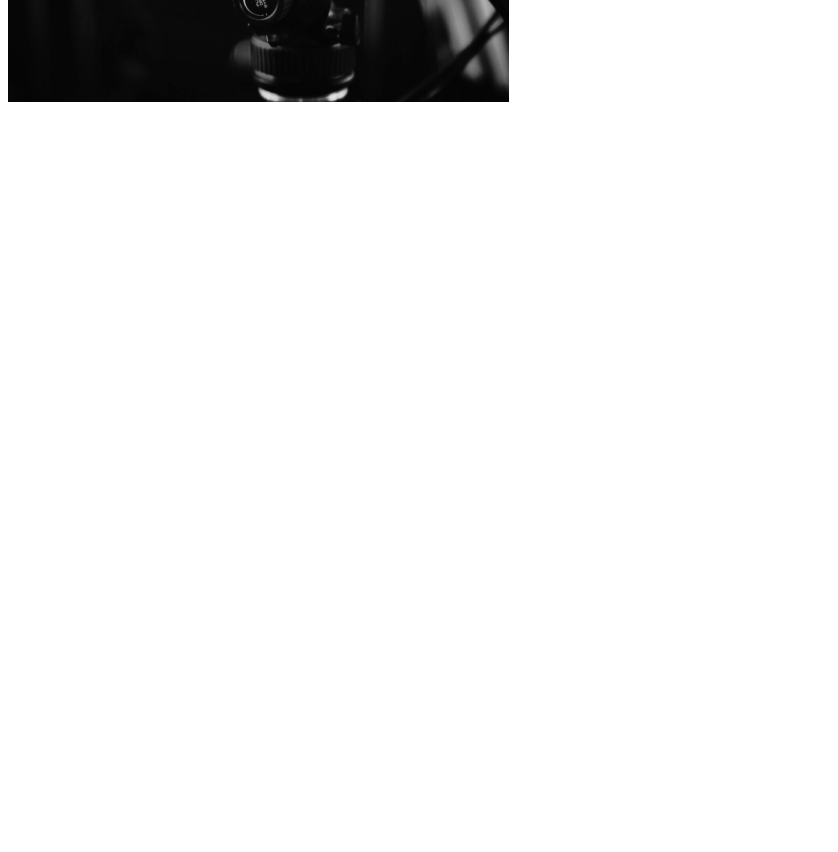
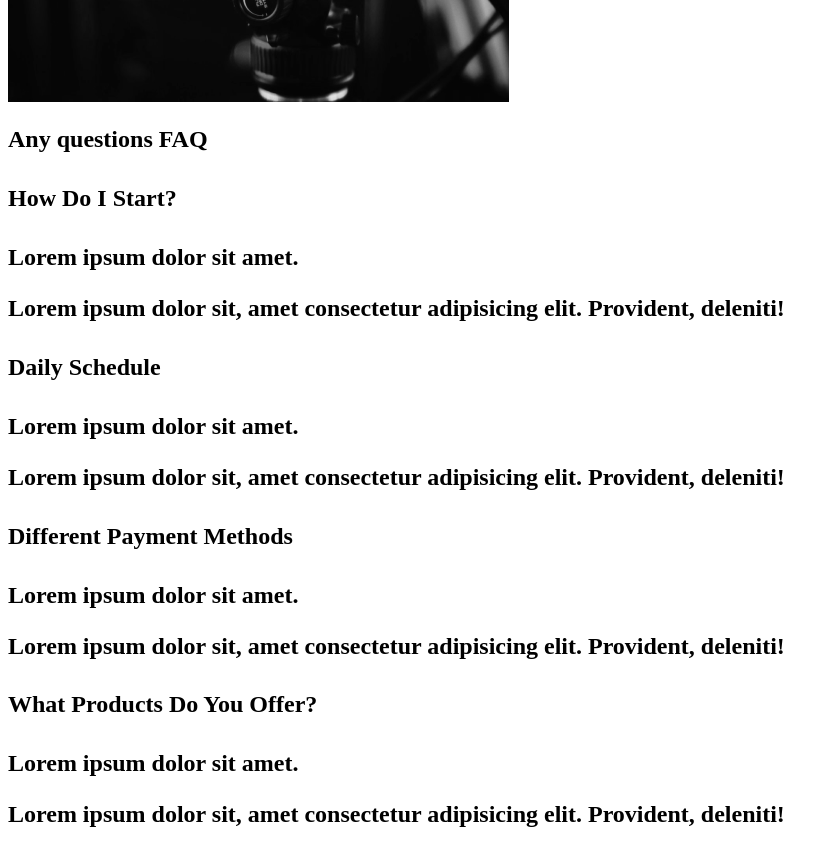
Before and after one commit to Brian-Magomere-Igadwa/capture-project, a React (Create React App) app: page / in a window 1280 px wide. Shown: the part 2280-3132 px from the top of the page, without its empty margins (0-838 px from the left). Before the commit the page ends 2394 px from the top, so only its background shows below. Built offline with nearby package versions, Linux system fonts and the light colour scheme.

Commit message:
4. Faq Section

```diff
--- /dev/null
+++ b/src/components/FaqSection.js
@@ -0,0 +1,53 @@
+import React from "react";
+
+const FaqSection = () => {
+  return (
+    <div className="faq">
+      <h2>
+        Any questions <span>FAQ</span>
+        <div className="question">
+          <h4>How Do I Start?</h4>
+          <div className="answer">
+            <p>Lorem ipsum dolor sit amet.</p>
+            <p>
+              Lorem ipsum dolor sit, amet consectetur adipisicing elit.
+              Provident, deleniti!
+            </p>
+          </div>
+        </div>
+        <div className="question">
+          <h4>Daily Schedule</h4>
+          <div className="answer">
+            <p>Lorem ipsum dolor sit amet.</p>
+            <p>
+              Lorem ipsum dolor sit, amet consectetur adipisicing elit.
+              Provident, deleniti!
+            </p>
+          </div>
+        </div>
+        <div className="question">
+          <h4>Different Payment Methods</h4>
+          <div className="answer">
+            <p>Lorem ipsum dolor sit amet.</p>
+            <p>
+              Lorem ipsum dolor sit, amet consectetur adipisicing elit.
+              Provident, deleniti!
+            </p>
+          </div>
+        </div>
+        <div className="question">
+          <h4>What Products Do You Offer?</h4>
+          <div className="answer">
+            <p>Lorem ipsum dolor sit amet.</p>
+            <p>
+              Lorem ipsum dolor sit, amet consectetur adipisicing elit.
+              Provident, deleniti!
+            </p>
+          </div>
+        </div>
+      </h2>
+    </div>
+  );
+};
+
+export default FaqSection;
--- a/src/pages/AboutUs.js
+++ b/src/pages/AboutUs.js
@@ -1,12 +1,14 @@
 import React from "react";
 import AboutSection from "../components/AboutSection";
 import ServicesSection from "../components/ServicesSection";
+import FaqSection from "../components/FaqSection";
 
 const AboutUs = () => {
   return (
     <>
       <AboutSection />
       <ServicesSection />
+      <FaqSection />
     </>
   );
 };
```
